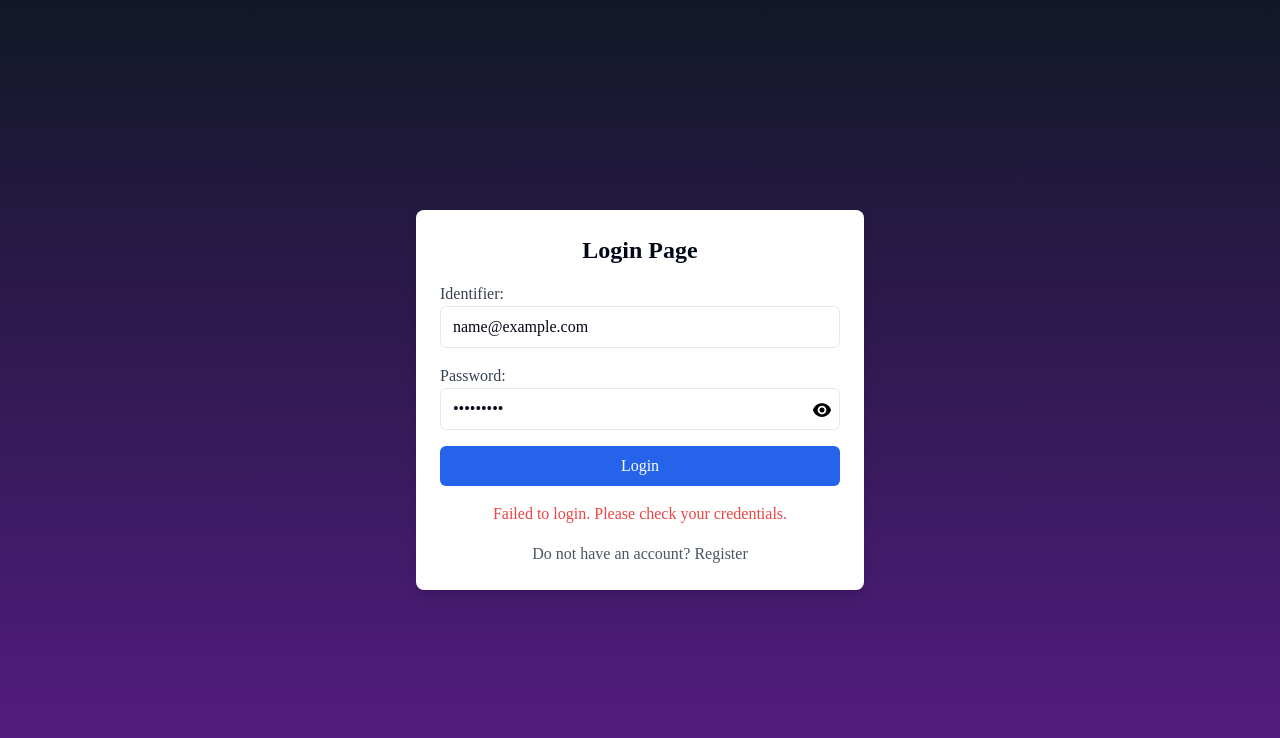
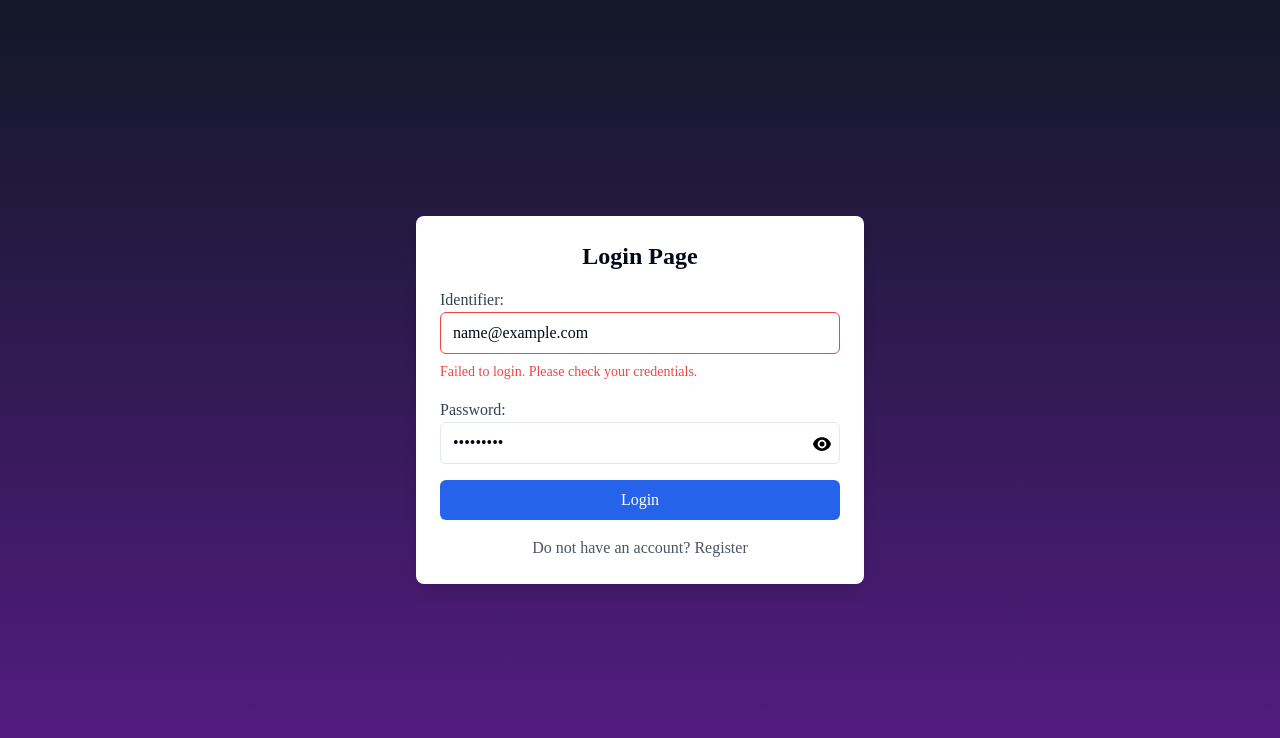
Before and after one commit to mrNoBug00/xinchao.client.demo, a Next.js app: page /en/login in a window 1280 px wide. Both pictures are taken after typing "name@example.com", "Sample123" into the empty fields and a click on the button "Login". Shown: the top 738 px of the page. Built offline with nearby package versions, Linux system fonts and the light colour scheme; no server answers.

Commit message:
throw notification login error

```diff
--- a/src/app/[locale]/login/page.tsx
+++ b/src/app/[locale]/login/page.tsx
@@ -1,4 +1,3 @@
-
 "use client";
 
 import { useState, useEffect } from "react";
@@ -8,24 +7,35 @@ import "../../../styles/globals.css";
 import Link from "next/link";
 import Image from "next/image";
 
-
 const LoginPage = () => {
   const router = useRouter();
   const [identifier, setIdentifier] = useState(""); // Chuyển từ email sang identifier
   const [password, setPassword] = useState("");
-  const [error, setError] = useState("");
+  const [identifierError, setIdentifierError] = useState(""); // Trạng thái lỗi cho Identifier
+  const [passwordError, setPasswordError] = useState(""); // Trạng thái lỗi cho Password
   const [showPassword, setShowPassword] = useState(false);
 
   const handleLogin = async () => {
+    // Reset lỗi mỗi khi bấm login
+    setIdentifierError("");
+    setPasswordError("");
+
     try {
-      const result = await loginHandler(identifier, password); // Sử dụng identifier thay vì email
+      const result = await loginHandler(identifier, password);
       localStorage.setItem("token", result.token);
       localStorage.setItem("username", result.userName);
       localStorage.setItem("userId", result.userId);
       localStorage.setItem("role", result.role.name);
-      router.push("/pages/home"); // Chuyển hướng đến trang home
-    } catch (error) {
-      setError("Failed to login. Please check your credentials.");
+      router.push("/pages/home"); // Điều hướng tới trang home
+    } catch (error: any) {
+      // Kiểm tra lỗi và cập nhật vào các trạng thái lỗi tương ứng
+      if (error.message === "Invalid account") {
+        setIdentifierError("Identifier is incorrect. Please check your input.");
+      } else if (error.message === "Invalid password") {
+        setPasswordError("Password is incorrect. Please try again.");
+      } else {
+        setIdentifierError("Failed to login. Please check your credentials.");
+      }
     }
   };
 
@@ -48,19 +58,27 @@ const LoginPage = () => {
               type="text" // Sử dụng input kiểu text để người dùng có thể nhập bất kỳ loại thông tin nào
               value={identifier}
               onChange={(e) => setIdentifier(e.target.value)}
-              className="w-full px-3 py-2 border rounded-md focus:outline-none focus:ring-2 focus:ring-blue-500"
-              placeholder="Email, ARC, VNID, Passport, Phone" // Thêm placeholder để hướng dẫn người dùng
-              required // Bắt buộc nhập
+              className={`w-full px-3 py-2 border rounded-md focus:outline-none focus:ring-2 focus:ring-blue-500 ${
+                identifierError ? "border-red-500" : ""
+              }`} // Thêm class 'border-red-500' khi có lỗi
+              placeholder="Email, ARC, VNID, Passport, Phone"
+              required
             />
+            {identifierError && (
+              <p className="text-red-500 text-sm mt-2">{identifierError}</p> // Hiển thị lỗi cho identifier
+            )}
           </div>
+
           <div className="mb-4 relative">
             <label className="block text-gray-700">Password:</label>
             <input
               type={showPassword ? "text" : "password"}
               value={password}
               onChange={(e) => setPassword(e.target.value)}
-              className="w-full px-3 py-2 border rounded-md focus:outline-none focus:ring-2 focus:ring-blue-500"
-              required // Bắt buộc nhập
+              className={`w-full px-3 py-2 border rounded-md focus:outline-none focus:ring-2 focus:ring-blue-500 ${
+                passwordError ? "border-red-500" : ""
+              }`} // Thêm class 'border-red-500' khi có lỗi
+              required
             />
             <button
               type="button"
@@ -73,13 +91,16 @@ const LoginPage = () => {
                 height={20}
               />
             </button>
+            {passwordError && (
+              <p className="text-red-500 text-sm mt-2">{passwordError}</p> // Hiển thị lỗi cho password
+            )}
           </div>
+
           <button
             type="submit"
             className="w-full bg-blue-600 text-white py-2 rounded-md hover:bg-blue-400">
             Login
           </button>
-          {error && <p className="mt-4 text-red-500 text-center">{error}</p>}
         </form>
         <p className="mt-4 text-center text-gray-600">
           Do not have an account?{" "}
@@ -89,8 +110,6 @@ const LoginPage = () => {
         </p>
       </div>
     </div>
-
-
   );
 };
 
--- a/src/service/api.ts
+++ b/src/service/api.ts
@@ -1,11 +1,11 @@
 
 import { auth } from '../security/auth';
 
-export const IMG_URL = "http://localhost:8080/api/v1/images";
-export const BASE_URL = "http://localhost:8080";
+// export const IMG_URL = "http://localhost:8080/api/v1/images";
+// export const BASE_URL = "http://localhost:8080";
 
-// export const IMG_URL = "https://xcserver.site/api/v1/images";
-// export const BASE_URL = "https://xcserver.site";
+export const IMG_URL = "https://xcserver.site/api/v1/images";
+export const BASE_URL = "https://xcserver.site";
 interface FetchOptions extends RequestInit {
     headers?: HeadersInit;
 }
--- a/src/service/loginHandler.ts
+++ b/src/service/loginHandler.ts
@@ -1,42 +1,3 @@
-
-// import { apiPath } from '../utils/apiPath';
-
-// interface LoginResponse {
-//   token: string;
-//   expiresIn: number;
-//   userId: string;
-//   role: {
-//     id: number;
-//     name: string;
-//     description: string;
-//   };
-//   userName: string;
-// }
-
-// export async function loginHandler(email: string, password: string): Promise<LoginResponse> {
-//   const apiUrl = apiPath.login; // Lấy API URL từ file apiPath.ts
-
-//   try {
-//     const response = await fetch(apiUrl, {
-//       method: "POST",
-//       headers: {
-//         "Content-Type": "application/json",
-//       },
-//       body: JSON.stringify({ email, password }),
-
-//     });
-
-//     if (!response.ok) {
-//       throw new Error('Failed to login');
-//     }
-
-//     const data: LoginResponse = await response.json();
-//     return data;
-//   } catch (error) {
-//     console.error('Login error:', error);
-//     throw error;
-//   }
-// }
 
 import { apiPath } from "../utils/apiPath";
 
@@ -52,11 +13,13 @@ interface LoginResponse {
   userName: string;
 }
 
+
+
 export async function loginHandler(
   identifier: string,
   password: string
 ): Promise<LoginResponse> {
-  const apiUrl = apiPath.login; // Lấy API URL từ file apiPath.ts
+  const apiUrl = apiPath.login;
 
   try {
     const response = await fetch(apiUrl, {
@@ -64,17 +27,20 @@ export async function loginHandler(
       headers: {
         "Content-Type": "application/json",
       },
-      body: JSON.stringify({ identifier, password }), // Gửi identifier thay vì email
+      body: JSON.stringify({ identifier, password }),
     });
 
+    // Kiểm tra phản hồi từ server
     if (!response.ok) {
-      throw new Error("Failed to login");
+      const errorData = await response.json(); // Lấy nội dung phản hồi lỗi từ server
+      console.error("Error response data from server:", errorData);
+      throw new Error(errorData.message || "Failed to login"); // Truyền message từ server nếu có
     }
 
     const data: LoginResponse = await response.json();
     return data;
-  } catch (error) {
+  } catch (error: any) {
     console.error("Login error:", error);
-    throw error;
+    throw error; // Ném lại lỗi để xử lý phía ngoài
   }
 }
```
